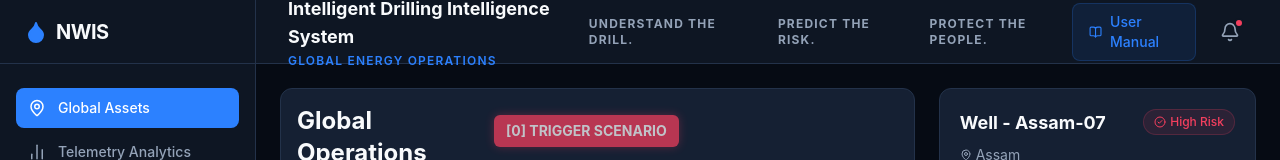
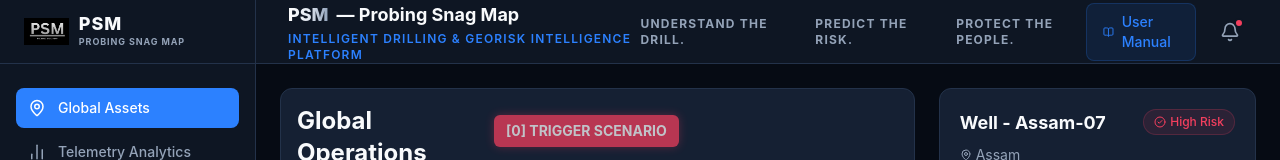
Before and after one commit to aravindshankarselvaganesh-lang/syntax-finder-codeflux, a React (Vite) app in the folder frontend/: page / in a window 1280 px wide. Shown: the top 160 px of the page. Built offline with nearby package versions, Linux system fonts and the light colour scheme.

Commit message:
Update platform branding to PSM (PROBING SNAG MAP) with official logo image and favicon

```diff
--- a/frontend/index.html
+++ b/frontend/index.html
@@ -4,7 +4,8 @@
     <meta charset="UTF-8" />
     <link rel="icon" type="image/svg+xml" href="/favicon.svg" />
     <meta name="viewport" content="width=device-width, initial-scale=1.0" />
-    <title>Syntax Finder Codeflux</title>
+    <link rel="icon" type="image/png" href="/logo.png" />
+    <title>PSM — Probing Snag Map</title>
     <!-- Leaflet CSS for guaranteed map tile rendering -->
     <link rel="stylesheet" href="https://unpkg.com/leaflet@1.9.4/dist/leaflet.css" integrity="sha256-p4NxAoJBhIIN+hmNHrzRCf9tD/miZyoHS5obTRR9BMY=" crossorigin="" />
   </head>
--- a/frontend/src/components/Layout.jsx
+++ b/frontend/src/components/Layout.jsx
@@ -29,8 +29,11 @@
       }`}>
         <div className="h-16 flex items-center justify-between px-6 border-b border-borderC shrink-0">
           <div className="flex items-center">
-            <Droplet className="text-brandBlue mr-2" fill="currentColor" />
-            <h1 className="text-xl font-bold tracking-tight">NWIS</h1>
+            <img src="/logo.png" alt="PSM Logo" className="h-7 mr-2.5 object-contain" />
+            <div>
+              <h1 className="text-lg font-extrabold tracking-wider leading-none">PSM</h1>
+              <p className="text-[9px] text-textMuted font-bold tracking-widest uppercase mt-0.5">Probing Snag Map</p>
+            </div>
           </div>
           <button onClick={() => setMobileMenuOpen(false)} className="md:hidden text-textMuted hover:text-white">
             <X size={20} />
@@ -75,8 +78,10 @@
               <Menu size={22} />
             </button>
             <div>
-              <h2 className="text-sm sm:text-lg font-bold">Intelligent Drilling Intelligence System</h2>
-              <p className="text-[10px] sm:text-xs text-brandBlue uppercase tracking-widest font-semibold mt-0.5">Global Energy Operations</p>
+              <h2 className="text-sm sm:text-lg font-bold flex items-center gap-2">
+                <span className="bg-gradient-to-r from-white via-slate-200 to-slate-400 bg-clip-text text-transparent font-extrabold">PSM</span> — Probing Snag Map
+              </h2>
+              <p className="text-[10px] sm:text-xs text-brandBlue uppercase tracking-widest font-semibold mt-0.5">Intelligent Drilling & Georisk Intelligence Platform</p>
             </div>
           </div>
           <div className="hidden md:flex gap-8 text-xs font-bold text-textMuted uppercase tracking-widest">
--- a/frontend/src/pages/AIInsights.jsx
+++ b/frontend/src/pages/AIInsights.jsx
@@ -7,7 +7,7 @@
 const INITIAL_MESSAGES = [
   {
     role: 'ai',
-    text: `Hello! I am the **NWIS AI Predictor Copilot**.\n\nI have access to real-time telemetry, historical incident case studies, GPS map coordinates, and the **30-item Canonical Source Catalog** (DGH, GSI, SPE, BSEE, OSHA).\n\nHow can I assist your drilling operations or georisk evaluation today?`
+    text: `Hello! I am the **PSM (Probing Snag Map) AI Predictor Copilot**.\n\nI have access to real-time telemetry, historical incident case studies, GPS map coordinates, and the **30-item Canonical Source Catalog** (DGH, GSI, SPE, BSEE, OSHA).\n\nHow can I assist your drilling operations or georisk evaluation today?`
   }
 ];
 
```
Also changed, not shown: frontend/public/logo.png (added).
